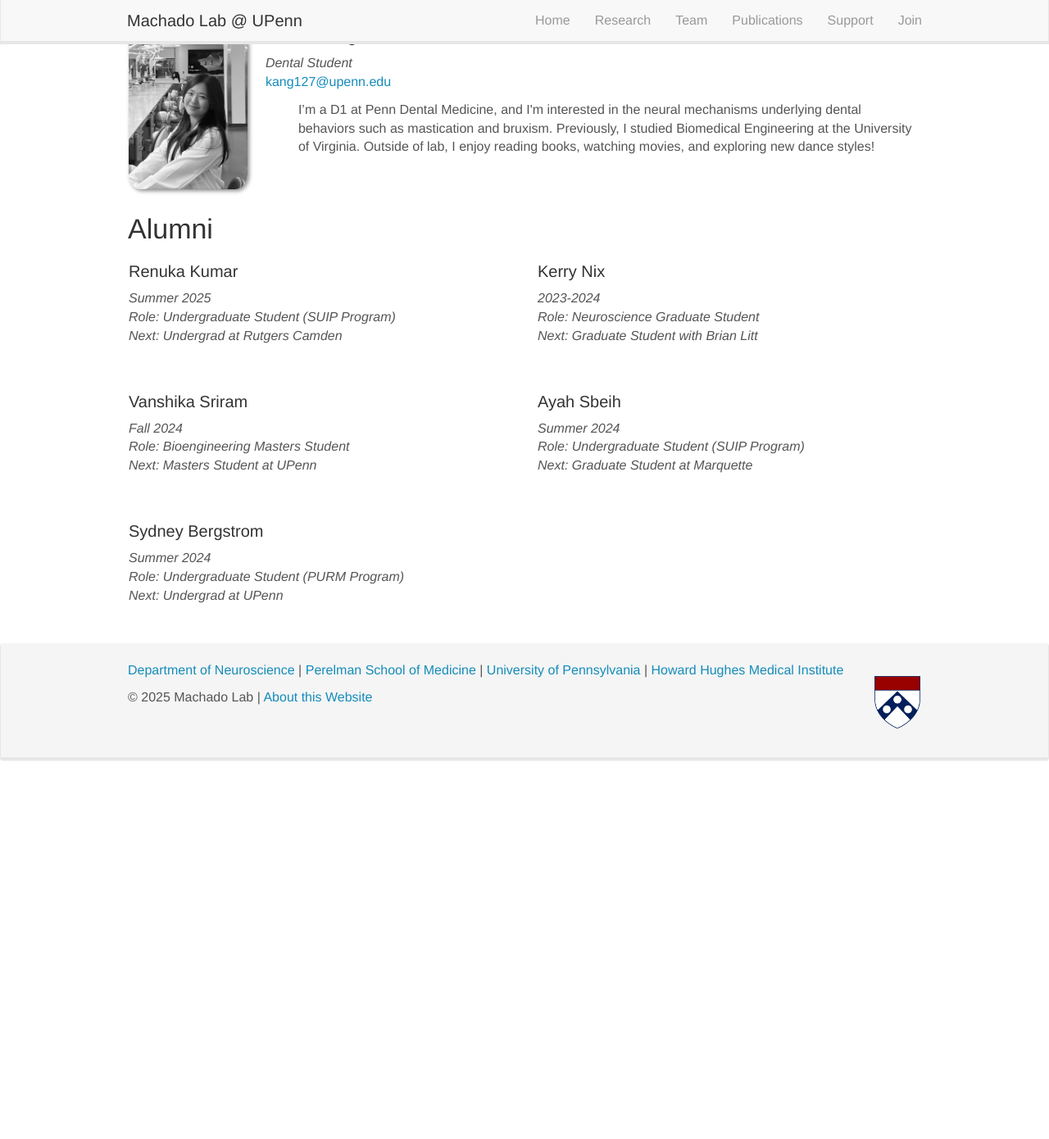
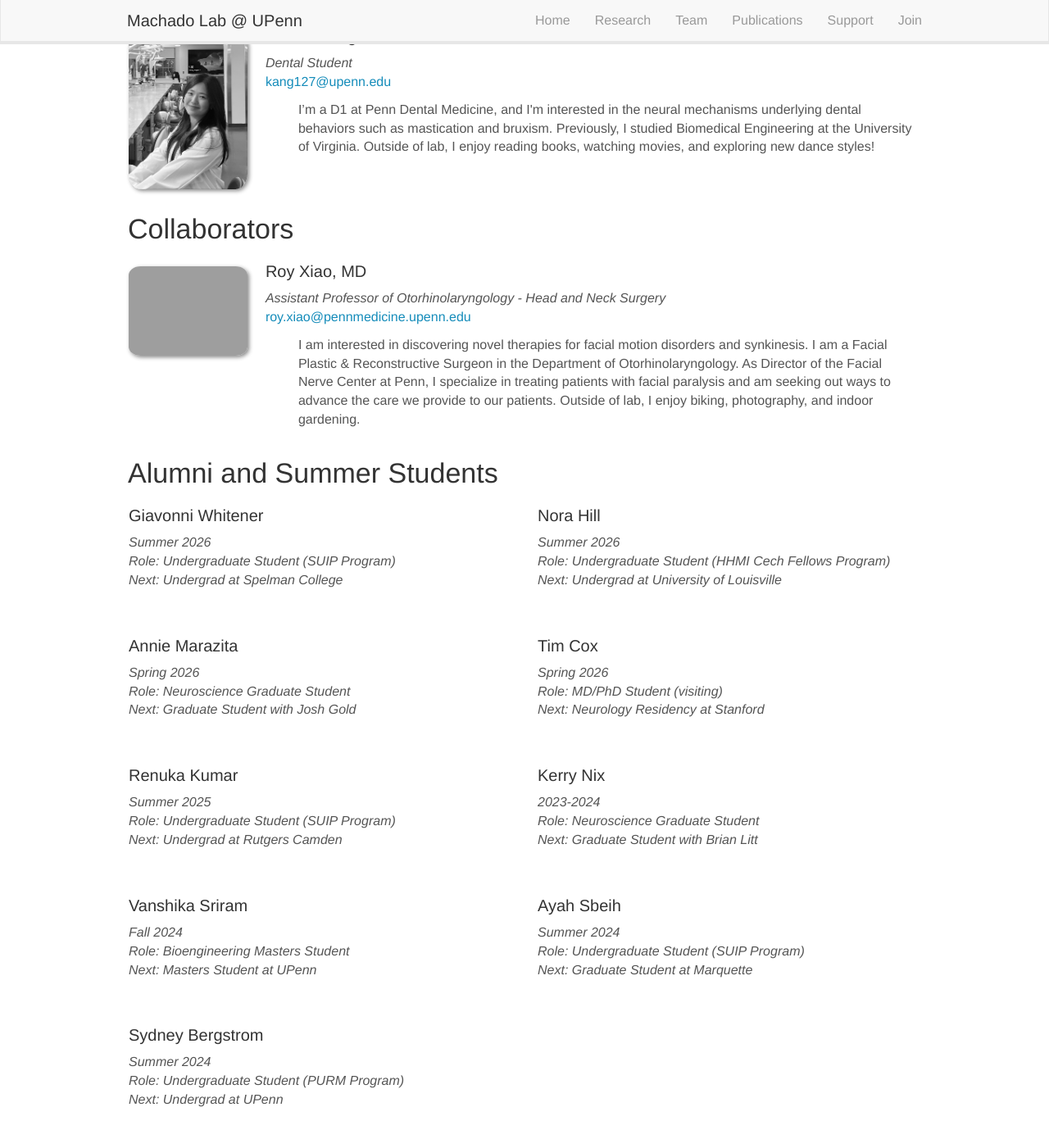
Before and after one commit to machado-lab-code/machado-lab-code, a Jekyll site: the page built from _pages/team.md, in a window 1280 px wide and 1400 px high, scrolled down 3075 px. Shown: the top 1390 px of the window at 82% size. Built offline with Jekyll 4.4.1, drawn with Linux system fonts in a browser that asks for light colours; nearby versions of some CDN libraries; before the commit the page ends 4025 px from its top, so only the background shows below that.

Commit message:
lab member update

```diff
--- a/_data/alumni_members.yml
+++ b/_data/alumni_members.yml
@@ -1,3 +1,23 @@
+- name: Giavonni Whitener
+  info: Undergraduate Student (SUIP Program)
+  duration: Summer 2026
+  next: Undergrad at Spelman College
+
+- name: Nora Hill
+  info: Undergraduate Student (HHMI Cech Fellows Program)
+  duration: Summer 2026
+  next: Undergrad at University of Louisville
+
+- name: Annie Marazita
+  info: Neuroscience Graduate Student
+  duration: Spring 2026
+  next: Graduate Student with Josh Gold
+
+- name: Tim Cox
+  info: MD/PhD Student (visiting)
+  duration: Spring 2026
+  next: Neurology Residency at Stanford
+
 - name: Renuka Kumar
   info: Undergraduate Student (SUIP Program)
   duration: Summer 2025
--- /dev/null
+++ b/_data/collaborators.yml
@@ -0,0 +1,5 @@
+- name: Roy Xiao, MD
+  photo: xiao.jpg
+  info: Assistant Professor of Otorhinolaryngology - Head and Neck Surgery
+  email: roy.xiao@pennmedicine.upenn.edu
+  bio: I am interested in discovering novel therapies for facial motion disorders and synkinesis. I am a Facial Plastic & Reconstructive Surgeon in the Department of Otorhinolaryngology. As Director of the Facial Nerve Center at Penn, I specialize in treating patients with facial paralysis and am seeking out ways to advance the care we provide to our patients. Outside of lab, I enjoy biking, photography, and indoor gardening.
--- a/_pages/team.md
+++ b/_pages/team.md
@@ -26,38 +26,40 @@ permalink: /team/
   <br>[{{member.email}}]({{ member.email }})
   <ul style="overflow: hidden">
   {{ member.bio }}
-  <!--
-  {% if member.number_educ == 1 %}
-  <li> {{ member.education1 }} </li>
-  {% endif %}
+  </ul>
+</div>
 
-  {% if member.number_educ == 2 %}
-  <li> {{ member.education1 }} </li>
-  <li> {{ member.education2 }} </li>
-  {% endif %}
+{% assign number_printed = number_printed | plus: 1 %}
 
-  {% if member.number_educ == 3 %}
-  <li> {{ member.education1 }} </li>
-  <li> {{ member.education2 }} </li>
-  <li> {{ member.education3 }} </li>
-  {% endif %}
+{% if even_odd == 1 %}
+</div>
+{% endif %}
 
-  {% if member.number_educ == 4 %}
-  <li> {{ member.education1 }} </li>
-  <li> {{ member.education2 }} </li>
-  <li> {{ member.education3 }} </li>
-  <li> {{ member.education4 }} </li>
-  {% endif %}
+{% endfor %}
 
-  {% if member.number_educ == 5 %}
-  <li> {{ member.education1 }} </li>
-  <li> {{ member.education2 }} </li>
-  <li> {{ member.education3 }} </li>
-  <li> {{ member.education4 }} </li>
-  <li> {{ member.education5 }} </li>
-  {% endif %}
-  -->
+{% assign even_odd = number_printed | modulo: 2 %}
+{% if even_odd == 1 %}
+</div>
+{% endif %}
 
+## Collaborators
+
+{% assign number_printed = 0 %}
+{% for member in site.data.collaborators %}
+
+{% assign even_odd = number_printed | modulo: 2 %}
+
+{% if even_odd == 0 %}
+<div class="row">
+{% endif %}
+
+<div class="col-sm-6 col-md-12">
+  <img src="{{ site.url }}{{ site.baseurl }}/images/teampic/{{ member.photo }}" class="img-responsive" width="15%" style="float: left" />
+  <h4>{{ member.name }}</h4>
+  <i>{{ member.info }}</i>
+  <br>[{{member.email}}]({{ member.email }})
+  <ul style="overflow: hidden">
+  {{ member.bio }}
   </ul>
 </div>
 
@@ -75,7 +77,7 @@ permalink: /team/
 {% endif %}
 
 
-## Alumni
+## Alumni and Summer Students
 
 {% assign number_printed = 0 %}
 {% for member in site.data.alumni_members %}
```
Also changed, not shown: _data/team_members.yml (+13 -27 lines), images/teampic/xiao.png (added).
